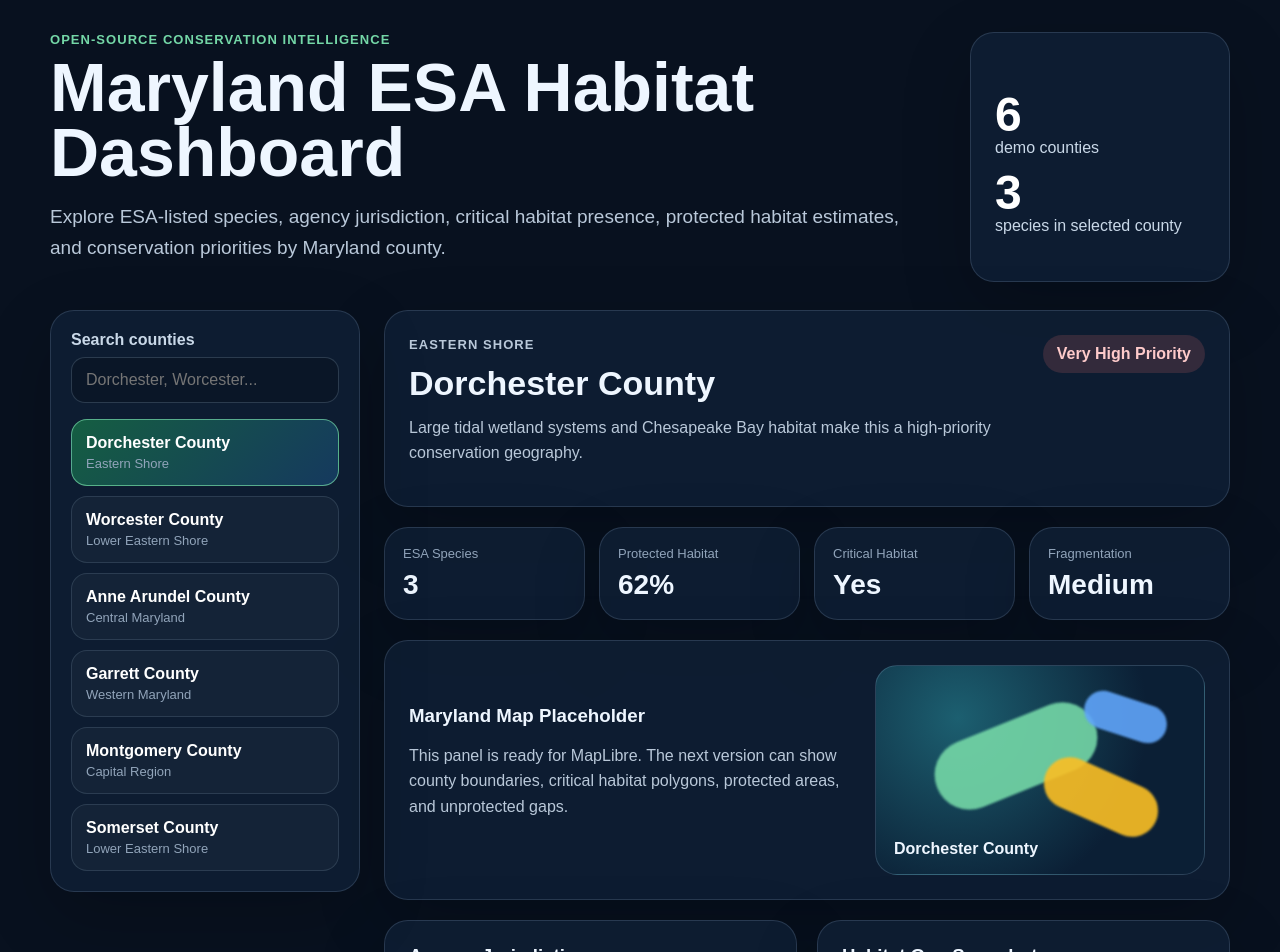
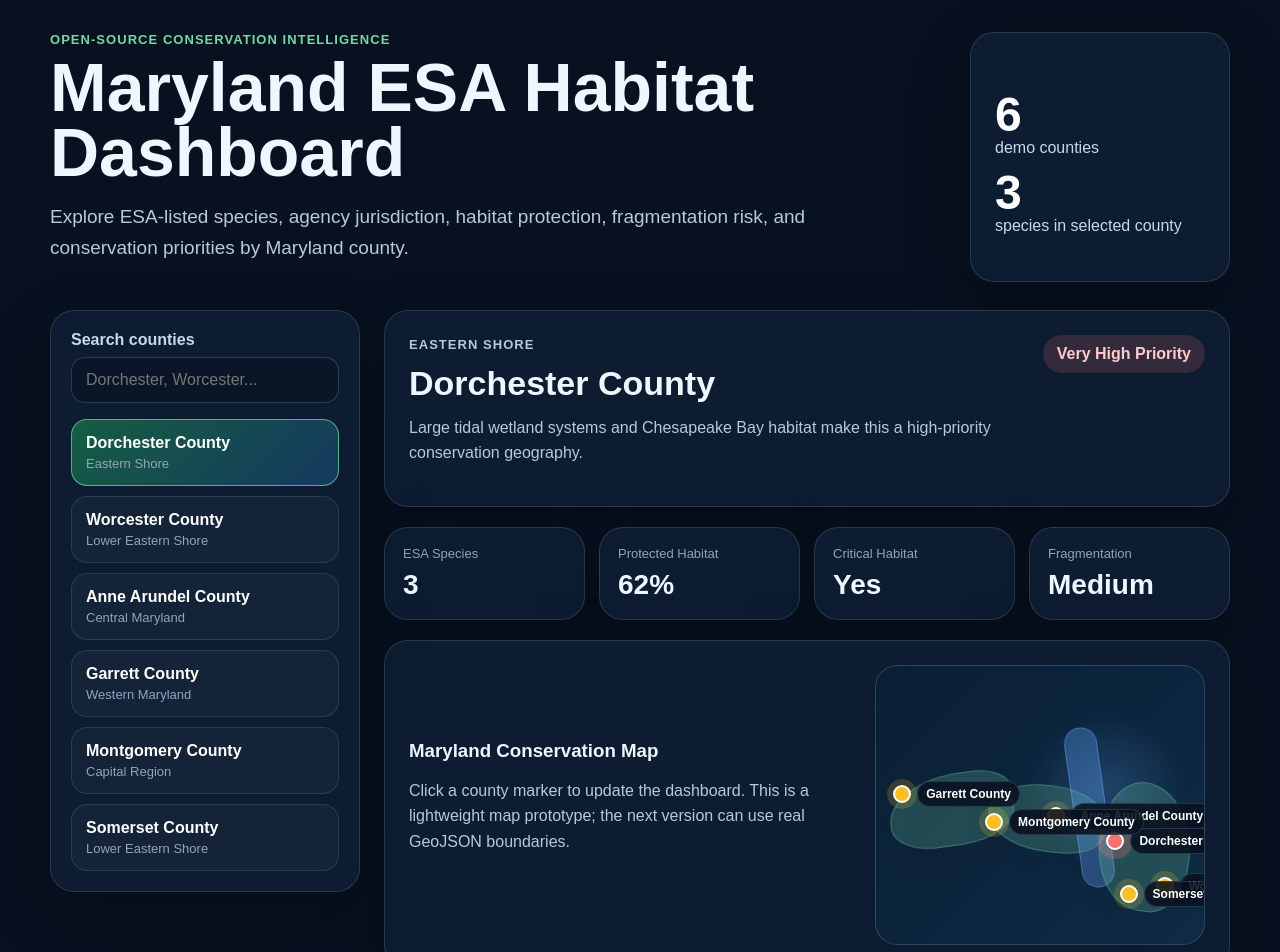
Before and after one commit to bobafettyoda/md-esa-dashboard, a Next.js app: page / in a window 1280 px wide. Shown: the top 952 px of the page. Built offline with nearby package versions, Linux system fonts and the light colour scheme.

Commit message:
Add clickable Maryland map prototype

```diff
--- a/app/page.tsx
+++ b/app/page.tsx
@@ -4,19 +4,25 @@ import { useMemo, useState } from "react";
 import { counties, getSpeciesForCounty } from "../data/dashboard-data";
 import "./styles.css";
 
+const mapPoints: Record<string, { x: number; y: number }> = {
+  garrett: { x: 8, y: 46 },
+  montgomery: { x: 36, y: 56 },
+  "anne-arundel": { x: 55, y: 54 },
+  dorchester: { x: 73, y: 63 },
+  somerset: { x: 77, y: 82 },
+  worcester: { x: 88, y: 79 },
+};
+
 export default function Home() {
   const [selectedCountyId, setSelectedCountyId] = useState(counties[0].id);
   const [query, setQuery] = useState("");
 
-  const filteredCounties = useMemo(() => {
-    return counties.filter((county) =>
-      county.name.toLowerCase().includes(query.toLowerCase())
-    );
-  }, [query]);
+  const filteredCounties = useMemo(
+    () => counties.filter((c) => c.name.toLowerCase().includes(query.toLowerCase())),
+    [query]
+  );
 
-  const selectedCounty =
-    counties.find((county) => county.id === selectedCountyId) || counties[0];
-
+  const selectedCounty = counties.find((c) => c.id === selectedCountyId) || counties[0];
   const selectedSpecies = getSpeciesForCounty(selectedCounty);
 
   const usfwsCount = selectedSpecies.filter((s) => s.agency === "USFWS").length;
@@ -29,8 +35,8 @@ export default function Home() {
           <p className="eyebrow">Open-source conservation intelligence</p>
           <h1>Maryland ESA Habitat Dashboard</h1>
           <p className="lede">
-            Explore ESA-listed species, agency jurisdiction, critical habitat presence,
-            protected habitat estimates, and conservation priorities by Maryland county.
+            Explore ESA-listed species, agency jurisdiction, habitat protection,
+            fragmentation risk, and conservation priorities by Maryland county.
           </p>
         </div>
 
@@ -80,37 +86,43 @@ export default function Home() {
           </div>
 
           <div className="metrics">
-            <div className="metric">
-              <span>ESA Species</span>
-              <strong>{selectedSpecies.length}</strong>
-            </div>
-            <div className="metric">
-              <span>Protected Habitat</span>
-              <strong>{selectedCounty.protectedHabitatPercent}%</strong>
-            </div>
-            <div className="metric">
-              <span>Critical Habitat</span>
-              <strong>{selectedCounty.criticalHabitatPresent ? "Yes" : "No"}</strong>
-            </div>
-            <div className="metric">
-              <span>Fragmentation</span>
-              <strong>{selectedCounty.fragmentationRisk}</strong>
-            </div>
+            <div className="metric"><span>ESA Species</span><strong>{selectedSpecies.length}</strong></div>
+            <div className="metric"><span>Protected Habitat</span><strong>{selectedCounty.protectedHabitatPercent}%</strong></div>
+            <div className="metric"><span>Critical Habitat</span><strong>{selectedCounty.criticalHabitatPresent ? "Yes" : "No"}</strong></div>
+            <div className="metric"><span>Fragmentation</span><strong>{selectedCounty.fragmentationRisk}</strong></div>
           </div>
 
           <div className="panel mapPanel">
             <div>
-              <h3>Maryland Map Placeholder</h3>
+              <h3>Maryland Conservation Map</h3>
               <p>
-                This panel is ready for MapLibre. The next version can show county
-                boundaries, critical habitat polygons, protected areas, and unprotected gaps.
+                Click a county marker to update the dashboard. This is a lightweight
+                map prototype; the next version can use real GeoJSON boundaries.
               </p>
             </div>
-            <div className="fakeMap">
-              <div className="mapBlob blob1"></div>
-              <div className="mapBlob blob2"></div>
-              <div className="mapBlob blob3"></div>
-              <span>{selectedCounty.name}</span>
+
+            <div className="marylandMap" aria-label="Maryland county selector map">
+              <div className="mdShape shapeWest" />
+              <div className="mdShape shapeCentral" />
+              <div className="mdShape shapeBay" />
+              <div className="mdShape shapeEastern" />
+
+              {counties.map((county) => {
+                const point = mapPoints[county.id];
+                if (!point) return null;
+
+                return (
+                  <button
+                    key={county.id}
+                    className={county.id === selectedCounty.id ? "mapPoint active" : "mapPoint"}
+                    style={{ left: `${point.x}%`, top: `${point.y}%` }}
+                    onClick={() => setSelectedCountyId(county.id)}
+                    title={county.name}
+                  >
+                    <span>{county.name}</span>
+                  </button>
+                );
+              })}
             </div>
           </div>
 
@@ -118,27 +130,15 @@ export default function Home() {
             <div className="panel">
               <h3>Agency Jurisdiction</h3>
               <div className="agencyRows">
-                <div>
-                  <span>USFWS species</span>
-                  <strong>{usfwsCount}</strong>
-                </div>
-                <div>
-                  <span>NOAA Fisheries species</span>
-                  <strong>{noaaCount}</strong>
-                </div>
+                <div><span>USFWS species</span><strong>{usfwsCount}</strong></div>
+                <div><span>NOAA Fisheries species</span><strong>{noaaCount}</strong></div>
               </div>
             </div>
 
             <div className="panel">
               <h3>Habitat Gap Snapshot</h3>
-              <p>
-                Estimated unprotected habitat:{" "}
-                <strong>{100 - selectedCounty.protectedHabitatPercent}%</strong>
-              </p>
-              <p>
-                Priority signal:{" "}
-                <strong>{selectedCounty.conservationPriority}</strong>
-              </p>
+              <p>Estimated unprotected habitat: <strong>{100 - selectedCounty.protectedHabitatPercent}%</strong></p>
+              <p>Priority signal: <strong>{selectedCounty.conservationPriority}</strong></p>
             </div>
           </div>
 
@@ -153,18 +153,9 @@ export default function Home() {
                   </div>
                   <p className="scientific">{item.scientificName}</p>
                   <dl>
-                    <div>
-                      <dt>Taxon</dt>
-                      <dd>{item.taxon}</dd>
-                    </div>
-                    <div>
-                      <dt>Agency</dt>
-                      <dd>{item.agency}</dd>
-                    </div>
-                    <div>
-                      <dt>Habitat</dt>
-                      <dd>{item.habitat}</dd>
-                    </div>
+                    <div><dt>Taxon</dt><dd>{item.taxon}</dd></div>
+                    <div><dt>Agency</dt><dd>{item.agency}</dd></div>
+                    <div><dt>Habitat</dt><dd>{item.habitat}</dd></div>
                   </dl>
                 </article>
               ))}
--- a/app/styles.css
+++ b/app/styles.css
@@ -365,3 +365,102 @@ dd {
     position: static;
   }
 }
+
+.marylandMap {
+  min-height: 280px;
+  position: relative;
+  overflow: hidden;
+  border-radius: 22px;
+  background:
+    radial-gradient(circle at 70% 45%, rgba(96, 165, 250, 0.25), transparent 28%),
+    linear-gradient(135deg, #0a1f35, #0e2b45);
+  border: 1px solid rgba(159, 189, 219, 0.22);
+}
+
+.mdShape {
+  position: absolute;
+  background: rgba(116, 215, 167, 0.22);
+  border: 1px solid rgba(116, 215, 167, 0.35);
+  filter: drop-shadow(0 12px 22px rgba(0, 0, 0, 0.25));
+}
+
+.shapeWest {
+  width: 38%;
+  height: 26%;
+  left: 4%;
+  top: 39%;
+  border-radius: 60% 30% 45% 35%;
+  transform: rotate(-8deg);
+}
+
+.shapeCentral {
+  width: 36%;
+  height: 24%;
+  left: 34%;
+  top: 43%;
+  border-radius: 45% 50% 35% 55%;
+  transform: rotate(5deg);
+}
+
+.shapeBay {
+  width: 10%;
+  height: 58%;
+  left: 60%;
+  top: 22%;
+  background: rgba(96, 165, 250, 0.32);
+  border-color: rgba(96, 165, 250, 0.45);
+  border-radius: 999px;
+  transform: rotate(-8deg);
+}
+
+.shapeEastern {
+  width: 28%;
+  height: 46%;
+  left: 68%;
+  top: 42%;
+  border-radius: 45% 65% 42% 58%;
+  transform: rotate(9deg);
+}
+
+.mapPoint {
+  position: absolute;
+  width: 18px;
+  height: 18px;
+  transform: translate(-50%, -50%);
+  border-radius: 999px;
+  border: 2px solid white;
+  background: #fbbf24;
+  cursor: pointer;
+  z-index: 5;
+  box-shadow: 0 0 0 6px rgba(251, 191, 36, 0.18);
+}
+
+.mapPoint.active {
+  background: #f87171;
+  box-shadow: 0 0 0 9px rgba(248, 113, 113, 0.24);
+}
+
+.mapPoint span {
+  position: absolute;
+  left: 22px;
+  top: -6px;
+  white-space: nowrap;
+  background: rgba(8, 17, 31, 0.88);
+  border: 1px solid rgba(159, 189, 219, 0.2);
+  color: white;
+  font-size: 12px;
+  font-weight: 800;
+  border-radius: 999px;
+  padding: 5px 8px;
+  pointer-events: none;
+}
+
+@media (max-width: 900px) {
+  .marylandMap {
+    min-height: 240px;
+  }
+
+  .mapPoint span {
+    display: none;
+  }
+}
```
